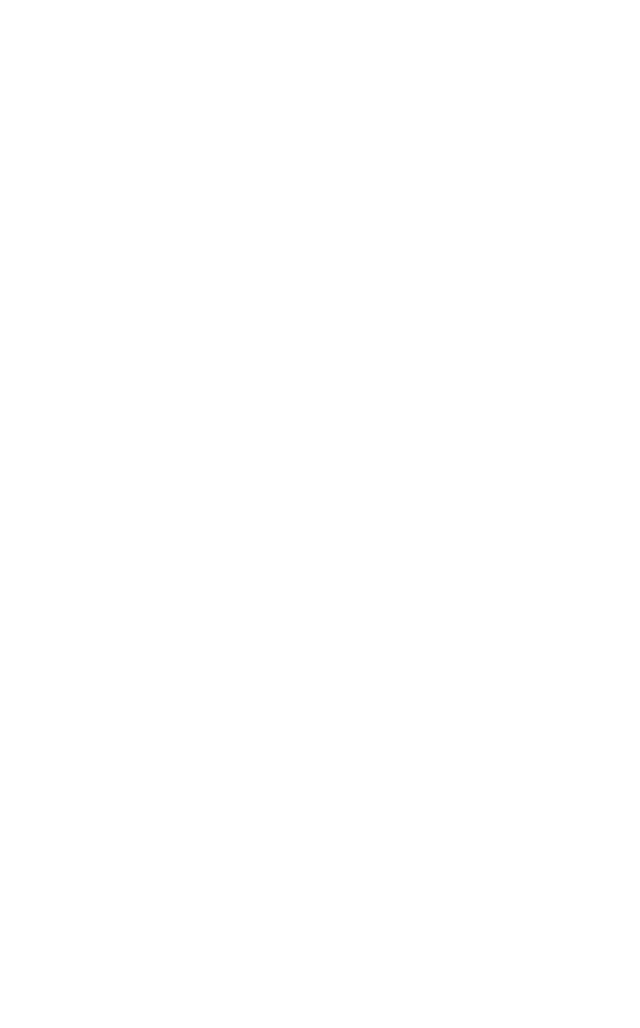
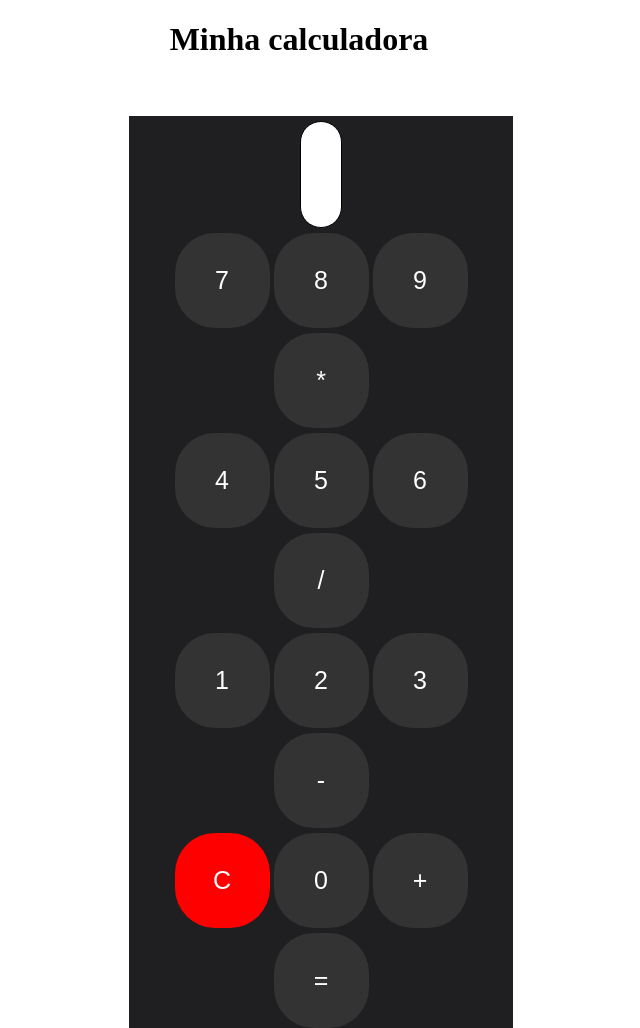
Before and after one commit to RmLDC/Digitalcollege, a plain HTML site: page index.html in a window 1280 px wide. Shown: the whole page, without its empty margins (341-981 px from the left). Before the commit the page ends 800 px from the top, so only its background shows below. Drawn offline with nearby package versions, Linux system fonts and the light colour scheme; files that its build step writes are made by us from their sources.

Commit message:
Calculadora com Jquery

```diff
--- /dev/null
+++ b/assets/script.js
@@ -0,0 +1,11 @@
+$(document).ready(function(){
+    $(".clc").click(function(){
+      $("#display").val($("#display").val() +$(this).val());
+    });
+    $(".clear").click(function(){
+      $("#display").val('');
+    });
+    $(".resultado").click(function(){
+      $("#display").val(eval($("#display").val()));
+    });
+  });
--- /dev/null
+++ b/assets/style.css
@@ -0,0 +1,41 @@
+body{
+    margin: 0;
+    padding: 0;
+    box-sizing: border-box;
+    text-align: center;
+}
+h1{
+    text-align: center;
+}
+
+.main{
+    margin-left: 470px;
+    background-color: #1f1f21;
+    width: 30%;
+
+
+}
+ #display{
+    width: 70%;
+    padding: 5px;
+    font-size: 55px;
+    color: black;
+    background-color: #fff;
+    text-align: right;
+    border: 1px solid black;
+    outline: none;
+}
+.clear{
+    background-color: red;
+    color: #fff;
+}
+ input{
+    background-color: #333;
+    color: #fff;
+    margin-top: 5px;
+    font-size: 25px;
+    width: 95px;
+    height: 95px;
+    border-radius: 40px;
+    border-width: 0;
+}
--- a/index.html
+++ b/index.html
@@ -1,12 +1,40 @@
 <!DOCTYPE html>
-<html lang="en">
+<html lang="pt-br">
 <head>
     <meta charset="UTF-8">
     <meta http-equiv="X-UA-Compatible" content="IE=edge">
     <meta name="viewport" content="width=device-width, initial-scale=1.0">
-    <title>Document</title>
+    <link rel="shortcut icon" href="assets/ico/favicon.ico" type="image/x-icon">
+    <link rel="stylesheet" href="style.css">
+    <title>calculadora</title>
 </head>
 <body>
+    <h1>Minha calculadora</h1><br><br>
+    <div class="main">
+    <input id="display" style="width: 8%" type="text" placeholder=""><br>
 
+    <input class="clc" type="button" value="7">
+    <input class="clc" type="button" value="8">
+    <input class="clc" type="button" value="9">
+    <input class="clc" type="button" value="*">
+    <br>
+    <input class="clc" type="button" value="4">
+    <input class="clc" type="button" value="5">
+    <input class="clc" type="button" value="6">
+    <input class="clc" type="button" value="/">
+    <br>
+    <input class="clc" type="button" value="1">
+    <input class="clc" type="button" value="2">
+    <input class="clc" type="button" value="3">
+    <input class="clc" type="button" value="-">
+    <br>
+    <input class="clear" type="button" value="C">
+    <input class="clc" type="button" value="0">
+    <input class="clc" type="button" value="+">
+    <input class="resultado" type="button" value="=">
+</div>
+    </form>
+    <script src="https://cdnjs.cloudflare.com/ajax/libs/jquery/3.3.1/jquery.min.js"></script>
+    <script src="assets/script.js"></script>
 </body>
 </html>
```
Also changed, not shown: assets/ico/favicon.ico (added).
